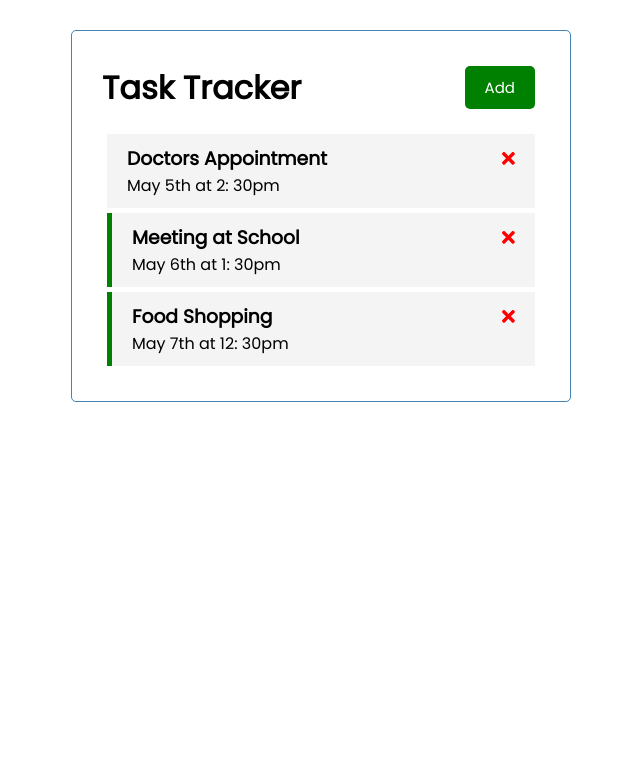
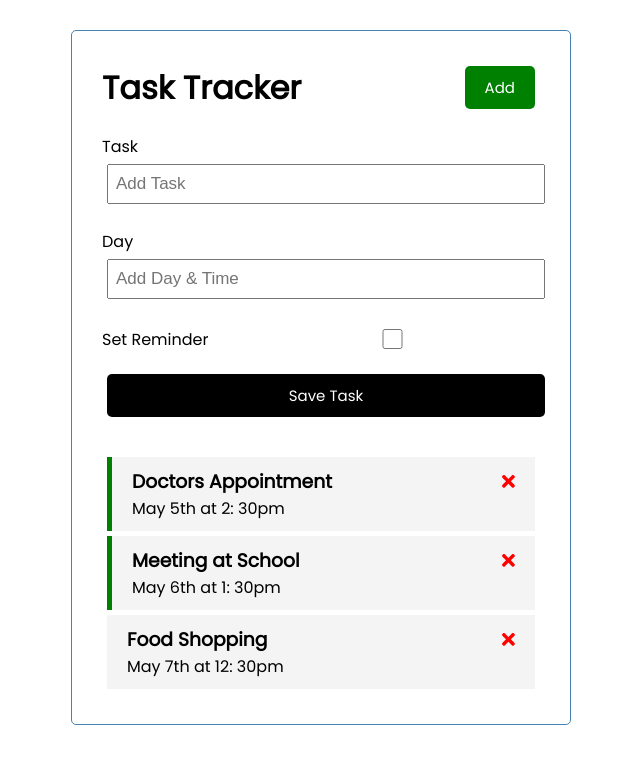
Before and after one commit to AdibaEmma/task-tracker-app, an Angular app: page / in a window 1280 px wide. Shown: the top 764 px of the page, without its empty margins (319-959 px from the left). Built offline with nearby package versions, Linux system fonts and the light colour scheme; data requests are answered from the project's data file.

Commit message:
add add-task form

```diff
--- a/db.json
+++ b/db.json
@@ -4,7 +4,7 @@
       "id": 1,
       "text": "Doctors Appointment",
       "day": "May 5th at 2: 30pm",
-      "reminder": false
+      "reminder": true
     },
     {
       "id": 2,
@@ -16,7 +16,7 @@
       "id": 3,
       "text": "Food Shopping",
       "day": "May 7th at 12: 30pm",
-      "reminder": true
+      "reminder": false
     }
   ]
 }
--- a/src/app/components/add-task/add-task.component.css
+++ b/src/app/components/add-task/add-task.component.css
@@ -0,0 +1,3 @@
+.add-form {
+  margin-bottom: 40px;
+}
--- a/src/app/components/add-task/add-task.component.html
+++ b/src/app/components/add-task/add-task.component.html
@@ -1 +1,15 @@
-<p>add-task works!</p>
+<form action="" class="add-form">
+    <div class="form-control">
+        <label for="text">Task</label>
+        <input type="text" name="text" id="text" placeholder="Add Task">
+    </div>
+    <div class="form-control">
+        <label for="day">Day</label>
+        <input type="text" name="day" id="day" placeholder="Add Day & Time">
+    </div>
+    <div class="form-control form-control-check">
+        <label for="reminder">Set Reminder</label>
+        <input type="checkbox" name="reminder" id="reminder">
+    </div>
+    <input type="submit" value="Save Task" class="btn btn-block">
+</form>
--- a/src/app/components/tasks/tasks.component.html
+++ b/src/app/components/tasks/tasks.component.html
@@ -1,3 +1,4 @@
+<app-add-task></app-add-task>
 <app-task-item
   *ngFor="let task of tasks"
   [task]="task"
```
